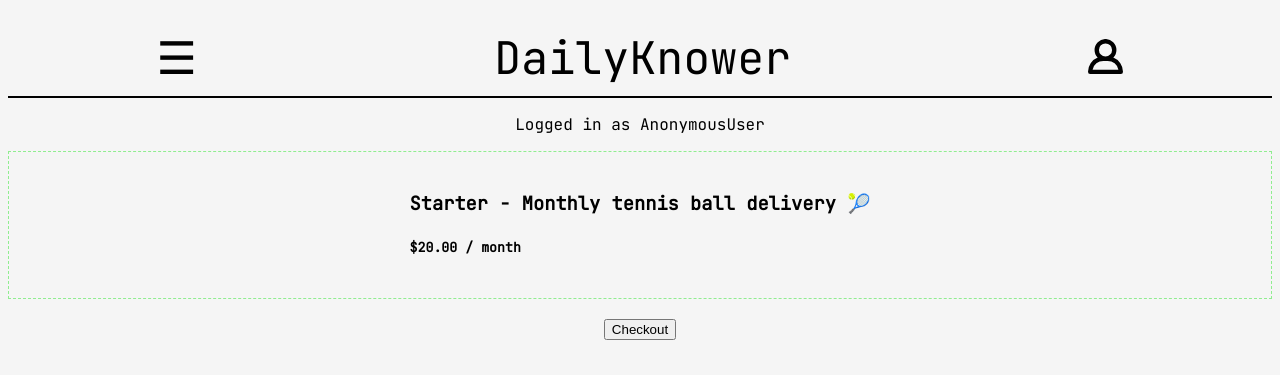
After one commit to mikegusev64/DailyKnower, a Django app: page /subscribe/ in a window 1280 px wide. The commit adds this page. Shown: the top 375 px of the page. Run offline with Django 5.2, Linux system fonts and the light colour scheme; some libraries are stand-ins or nearby versions.

Commit message:
Partial functionality of the stripe DailyKnower Plus feature.
All files except for api keys committed.

```diff
--- a/mainapp/templates/mainapp/alldiscussions.html
+++ b/mainapp/templates/mainapp/alldiscussions.html
@@ -51,7 +51,7 @@ flex-direction: column;
 ">
 
 
-<div class="topic-themes" style="display: flex; flex-direction: column; justify-content: center; text-align: center; background-color:rgb(220, 220, 220); box-shadow: 0 0 15px grey; border-radius: 20px; justify-content: start; max-height: 150px; margin-top: 10px; width: 75%; margin-left: auto; margin-right: auto;">
+<div class="topic-themes" style="display: flex; flex-direction: column; justify-content: center; text-align: center; background-color:rgb(220, 220, 220); box-shadow: 0 0 15px grey; border-radius: 20px; justify-content: start; max-height: 150px; margin-top: 10px; width: 75%; margin-left: auto; margin-right: auto; border: 1px solid black;">
   <h2 style="margin-bottom: 0px;"> <a href="{% url 'all-discussions' %}">All Themes</a></h2>
   <div style="display: flex; flex-direction: row; justify-content: center;">
     {% for theme in themes %}
@@ -76,8 +76,8 @@ flex-direction: column;
 
       <div style="max-width: 60%; margin-left: auto; margin-right: auto;"><h5 style="align-items: start;">There are {{post_count}} debates in the archive.</h5></div>
 
-      <div class="dis-archive" style="display: flex; flex-direction: column; align-items: center; ">
-        <div class="all-dis-inner" style="text-align: center; width: 500px; background-color: rgb(220, 220, 220); box-shadow: 0 0 15px grey; border-radius: 20px; padding: 20px; width: 70%; overflow-y: scroll; height: 600px;">
+      <div class="dis-archive" style="display: flex; flex-direction: column; align-items: center;">
+        <div class="all-dis-inner" style="text-align: center; width: 500px; background-color: rgb(220, 220, 220); box-shadow: 0 0 15px grey; border-radius: 20px; padding: 20px; width: 70%; overflow-y: scroll; height: 600px;  border: 1px solid black; margin-bottom: 20px; ">
             {% for post in posts reversed %}
                    <h3> <a href="{% url 'post' post.id %}">{{post.name}}</a> </h3>
                    <h4>{{post.dkTopic}}</h4>
--- /dev/null
+++ b/mainapp/templates/mainapp/subscribe.html
@@ -0,0 +1,51 @@
+{% extends 'main.html' %}
+{% load static %}
+
+
+
+{% block content %}
+
+  <body>
+    <header>
+        <p>
+            Logged in as {{ request.user }}
+        </p>
+    </header>
+    <section>
+
+<!--        Show product details-->
+      <div class="product">
+        <div class="description">
+          <h3>Starter - Monthly tennis ball delivery 🎾</h3>
+          <h5>$20.00 / month</h5>
+        </div>
+      </div>
+
+<!--        Go to checkout button -->
+      <form class="checkout-form" action="{%  url 'create-checkout-session' %}" method="POST">
+          {% csrf_token %}
+
+        <!-- Add a hidden field with the lookup_key of your stripe Price -->
+        <input type="hidden" name="price_lookup_key" value="standard_monthly" />
+        <button id="checkout-and-portal-button" type="submit">Checkout</button>
+      </form>
+    </section>
+  </body>
+</html>
+
+<style>
+    .product {
+        display: flex;
+        justify-content: center;
+        padding: 20px 10px;
+        border: 1px dashed lightgreen;
+    }
+    .checkout-form {
+        display: flex;
+        justify-content: center;
+        padding: 20px 10px;
+    }
+
+</style>
+
+{% endblock content %}
--- a/mainapp/urls.py
+++ b/mainapp/urls.py
@@ -1,5 +1,8 @@
 from django.urls import path
 from . import views
+from django.contrib import admin
+from django.urls import path, include
+from mainapp import views
 
 
 urlpatterns = [
@@ -18,4 +21,12 @@ urlpatterns = [
     path('get-notes/<int:topic_id>/', views.get_notes, name='get_notes'),
     path('delete-note/<int:note_id>/', views.delete_note, name='delete_note'),
     path('account/', views.accountPage, name="account"),
+    path('subscribe/', views.subscribe, name='subscribe'),
+    path('cancel/', views.cancel, name='cancel'),
+    path('success/', views.success, name='success'),
+    path('create-checkout-session/', views.create_checkout_session, name='create-checkout-session'),
+    path('direct-to-customer-portal/', views.direct_to_customer_portal, name='direct-to-customer-portal'),
+    path('collect-stripe-webhook/', views.collect_stripe_webhook, name='collect-stripe-webhook'),
+
+
 ]
--- a/mainapp/views.py
+++ b/mainapp/views.py
@@ -16,6 +16,19 @@ from django.contrib.auth.decorators import login_required
 from django.contrib.auth.forms import UserCreationForm
 from django.http import HttpResponse
 from datetime import date
+
+
+from django.shortcuts import render, redirect, reverse
+from django.http import HttpResponse, JsonResponse
+
+import stripe
+from django.contrib.auth import login
+
+from . import models
+from django.contrib import admin
+from django.urls import path, include
+from mainapp import views
+
 
 
 
@@ -134,6 +147,8 @@ def post(request,pk):
     replies = post.allreply_set.all().order_by("-created_on")
     repliers = post.repliers.all()
 
+    message_activity = allReply.objects.all
+
     if request.method == "POST":
         reply = allReply.objects.create(
             user = request.user,
@@ -152,6 +167,7 @@ def post(request,pk):
                "posts":posts,
                "replies": replies,
                'repliers': repliers,
+               'message_activity': message_activity,
 
     }
     return render(request, "mainapp/post.html", context)
@@ -336,3 +352,129 @@ def delete_note(request, note_id):
         note.delete()
         return JsonResponse({'status': 'success', 'message': 'Note Deleted.'})
     return JsonResponse({'status': 'error', 'message': 'Failed to Delete Note.'})
+
+
+
+DOMAIN = "http://localhost:8000"  # Move this to your settings file or environment variable for production.
+stripe.api_key = os.environ['STRIPE_SECRET_KEY']
+
+
+def subscribe(request) -> HttpResponse:
+    return render(request, 'mainapp/subscribe.html')
+
+
+def cancel(request) -> HttpResponse:
+    return render(request, 'mainapp/cancel.html')
+
+
+def success(request) -> HttpResponse:
+
+    print(f'{request.session = }')
+
+    stripe_checkout_session_id = request.GET['session_id']
+
+    return render(request, 'mainapp/success.html')
+
+
+def create_checkout_session(request) -> HttpResponse:
+    price_lookup_key = request.POST['price_lookup_key']
+    try:
+        prices = stripe.Price.list(lookup_keys=[price_lookup_key], expand=['data.product'])
+        price_item = prices.data[0]
+
+        checkout_session = stripe.checkout.Session.create(
+            line_items=[
+                {'price': price_item.id, 'quantity': 1},
+                # You could add differently priced services here, e.g., standard, business, first-class.
+            ],
+            mode='subscription',
+            success_url=DOMAIN + reverse('success') + '?session_id={CHECKOUT_SESSION_ID}',
+            cancel_url=DOMAIN + reverse('cancel')
+        )
+
+        # We connect the checkout session to the user who initiated the checkout.
+        models.CheckoutSessionRecord.objects.create(
+            user=request.user,
+            stripe_checkout_session_id=checkout_session.id,
+            stripe_price_id=price_item.id,
+        )
+
+        return redirect(
+            checkout_session.url,  # Either the success or cancel url.
+            code=303
+        )
+    except Exception as e:
+        print(e)
+        return HttpResponse("Server error", status=500)
+
+
+def direct_to_customer_portal(request) -> HttpResponse:
+    """
+    Creates a customer portal for the user to manage their subscription.
+    """
+    checkout_record = models.CheckoutSessionRecord.objects.filter(
+        user=request.user
+    ).last()  # For demo purposes, we get the last checkout session record the user created.
+
+    checkout_session = stripe.checkout.Session.retrieve(checkout_record.stripe_checkout_session_id)
+
+    portal_session = stripe.billing_portal.Session.create(
+        customer=checkout_session.customer,
+        return_url=DOMAIN + reverse('subscribe')  # Send the user here from the portal.
+    )
+    return redirect(portal_session.url, code=303)
+
+
+@csrf_exempt
+def collect_stripe_webhook(request) -> JsonResponse:
+    """
+    Stripe sends webhook events to this endpoint.
+    We verify the webhook signature and updates the database record.
+    """
+    webhook_secret = os.environ.get('STRIPE_WEBHOOK_SECRET')
+    signature = request.META["HTTP_STRIPE_SIGNATURE"]
+    payload = request.body
+
+    try:
+        event = stripe.Webhook.construct_event(
+            payload=payload, sig_header=signature, secret=webhook_secret
+        )
+    except ValueError as e:  # Invalid payload.
+        raise ValueError(e)
+    except stripe.error.SignatureVerificationError as e:  # Invalid signature
+        raise stripe.error.SignatureVerificationError(e)
+
+    _update_record(event)
+
+    return JsonResponse({'status': 'success'})
+
+
+def _update_record(webhook_event) -> None:
+    """
+    We update our database record based on the webhook event.
+
+    Use these events to update your database records.
+    You could extend this to send emails, update user records, set up different access levels, etc.
+    """
+    data_object = webhook_event['data']['object']
+    event_type = webhook_event['type']
+
+    if event_type == 'checkout.session.completed':
+        checkout_record = models.CheckoutSessionRecord.objects.get(
+            stripe_checkout_session_id=data_object['id']
+        )
+        checkout_record.stripe_customer_id = data_object['customer']
+        checkout_record.has_access = True
+        checkout_record.save()
+        print('🔔 Payment succeeded!')
+    elif event_type == 'customer.subscription.created':
+        print('🎟️ Subscription created')
+    elif event_type == 'customer.subscription.updated':
+        print('✍️ Subscription updated')
+    elif event_type == 'customer.subscription.deleted':
+        checkout_record = models.CheckoutSessionRecord.objects.get(
+            stripe_customer_id=data_object['customer']
+        )
+        checkout_record.has_access = False
+        checkout_record.save()
+        print('✋ Subscription canceled: %s', data_object.id)
--- a/static/css/style.css
+++ b/static/css/style.css
@@ -74,8 +74,9 @@ p{
 .title_info {
   font-weight: 800;
   font-size: 40px;
-  margin-top: -80px;
-  margin-left: 5px;
+  display: flex;
+  flex-direction: column;
+  justify-content: center;
 }
 
 .topic_info_heading {
--- a/templates/navbar.html
+++ b/templates/navbar.html
@@ -21,15 +21,15 @@
         <li><div id="mySidenav" class="sidenav">
           <a href="javascript:void(0)" class="closebtn" onclick="closeNav()">&times;</a>
 
-          <a href="{% url 'all-discussions' %}">Previous <br>Discussions</a>
+          <a href="{% url 'all-discussions' %}" style="color: whitesmoke;">Previous <br>Discussions</a>
 
           {% if request.user.is_authenticated %}
 
-          <a href="{% url 'logout' %}">Log Out</a>
+          <a href="{% url 'logout' %}"  style="color: whitesmoke;">Log Out</a>
 
           {% else %}
 
-          <a href="{% url 'login' %}">Log In</a>
+          <a href="{% url 'login' %}"  style="color: whitesmoke;">Log In</a>
 
 
 
@@ -37,7 +37,7 @@
           {% endif %}
           <div class="feedback_button">
             <form class="button_wrapper">
-              <button type="submit" class="discussion" style="display: inline-block; width: 100px; height: 80px; margin-top: 60%;">Do NOT press</button>
+              <button type="submit" class="discussion" style="display: inline-block; width: 100px; height: 80px; margin-top: 60%; ">Leave Your Feedback</button>
             </form>
           </div>
         </div>
@@ -62,7 +62,7 @@
         <li>
           <div id="myAccountSidenav" class="accountSidenav">
             <a href="javascript:void(0)" class="closebtnAccount" onclick="closeAccountNav()">&times;</a>
-            <a href="{% url 'account' %}">Profile</a>
+            <a href="{% url 'account' %}"  style="color: whitesmoke;">Profile</a>
 
 
           </div>
```
Also changed, not shown: dailyknowerone/settings.py (+7 -0 lines), mainapp/models.py (+20 -1 lines), mainapp/templates/mainapp/cancel.html (added, +24 -0 lines), mainapp/templates/mainapp/feed.html (+11 -10 lines), mainapp/templates/mainapp/index.html (+12 -12 lines), mainapp/templates/mainapp/post.html (+17 -16 lines), mainapp/templates/mainapp/success.html (added, +44 -0 lines), db.sqlite3, mainapp/migrations/0017_alter_allreply_options_checkoutsessionrecord.py (added).
